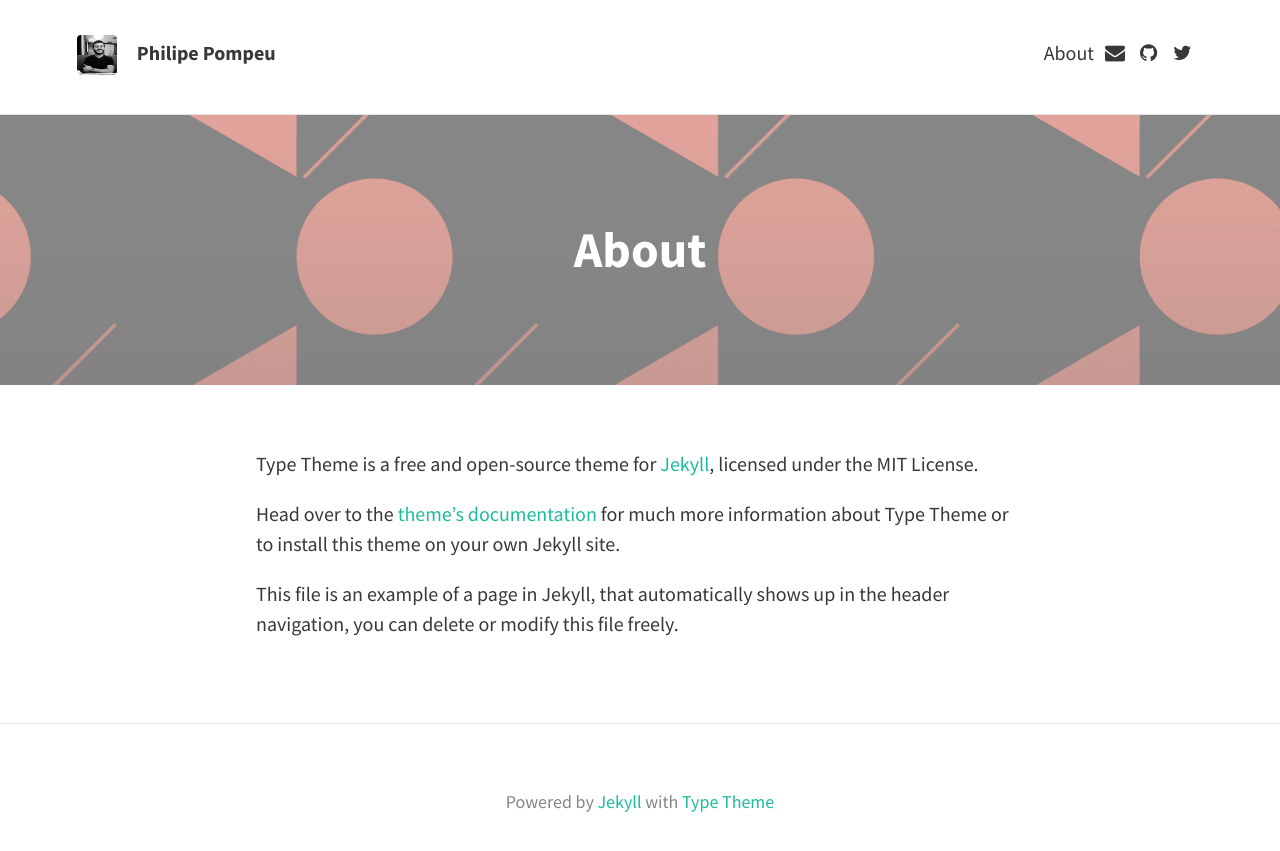
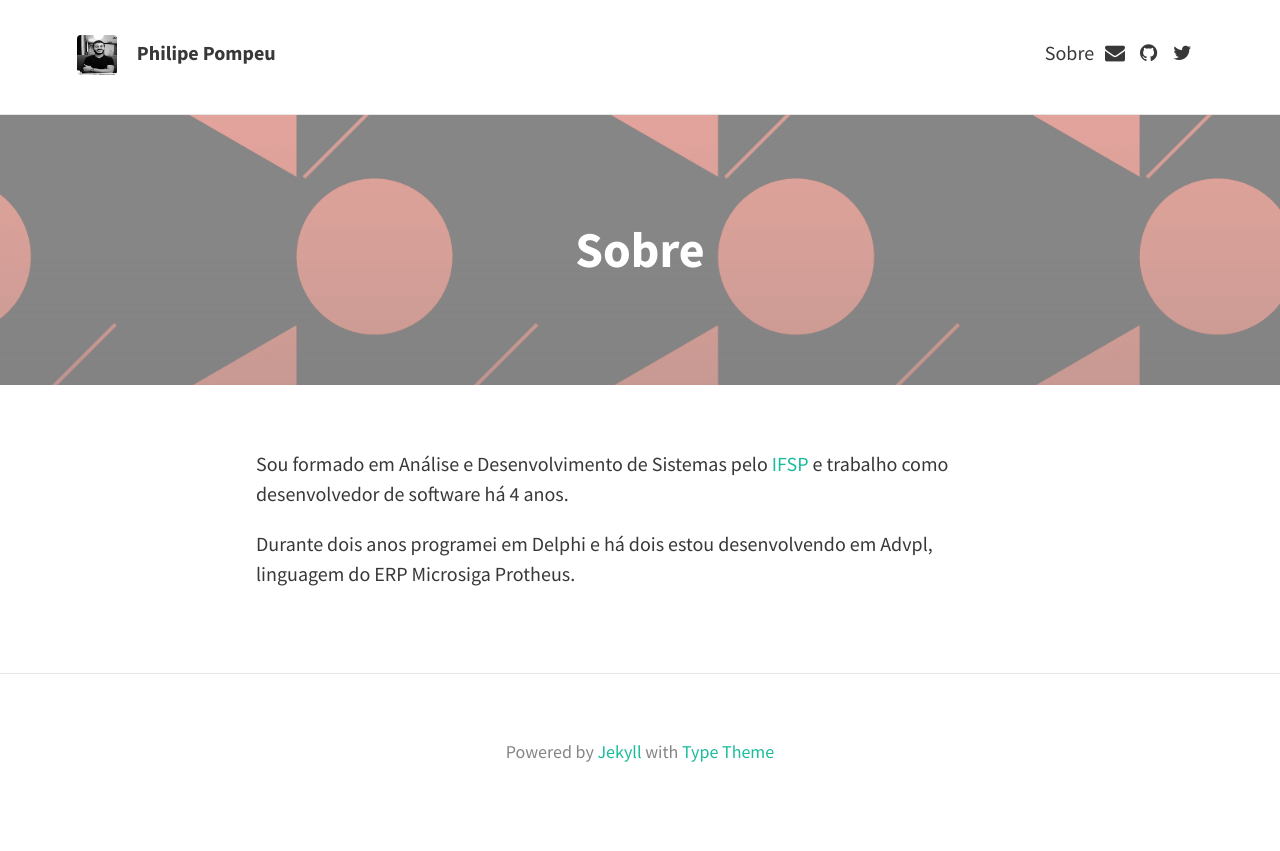
Before and after one commit to philipepompeu/philipepompeu.github.io, a Jekyll site: the page built from about.md, in a window 1280 px wide. Shown: the top 851 px of the page. Built offline with Jekyll 4.4.1, drawn with Linux system fonts in a browser that asks for light colours; nearby versions of some CDN libraries.

Commit message:
Descrição Sobre

```diff
--- a/about.md
+++ b/about.md
@@ -1,12 +1,10 @@
 ---
 layout: page
-title: About
+title: Sobre
 permalink: /about/
 feature-img: "img/sample_feature_img_2.png"
 ---
 
-Type Theme is a free and open-source theme for [Jekyll](http://jekyllrb.com/), licensed under the MIT License.
+Sou formado em An&aacute;lise e Desenvolvimento de Sistemas pelo [IFSP](http://www.ifsp.edu.br/) e trabalho como desenvolvedor de software h&aacute; 4 anos.
 
-Head over to the [theme's documentation](https://rohanchandra.github.io/project/type/) for much more information about Type Theme or to install this theme on your own Jekyll site.
-
-This file is an example of a page in Jekyll, that automatically shows up in the header navigation, you can delete or modify this file freely.
+Durante dois anos programei em Delphi e h&aacute; dois estou desenvolvendo em Advpl, linguagem do ERP Microsiga Protheus.
```
